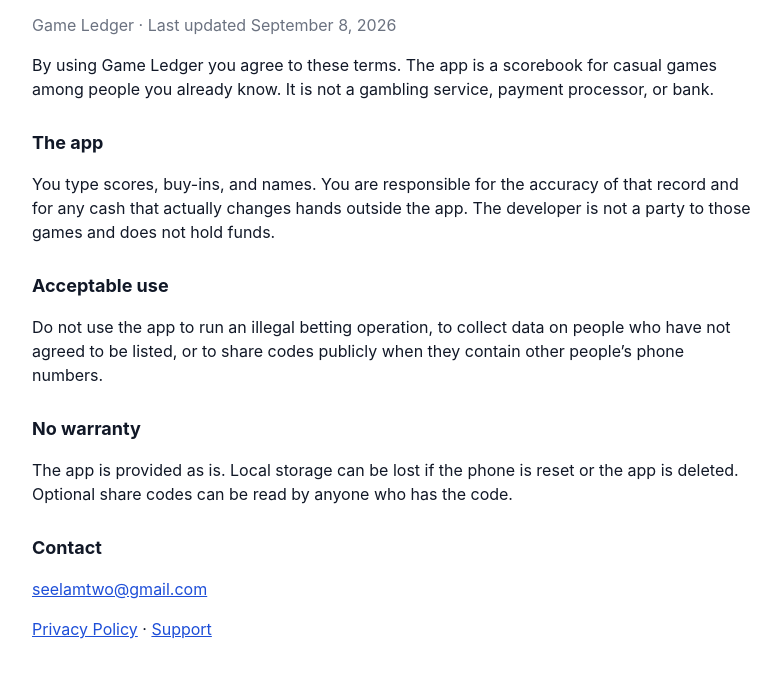
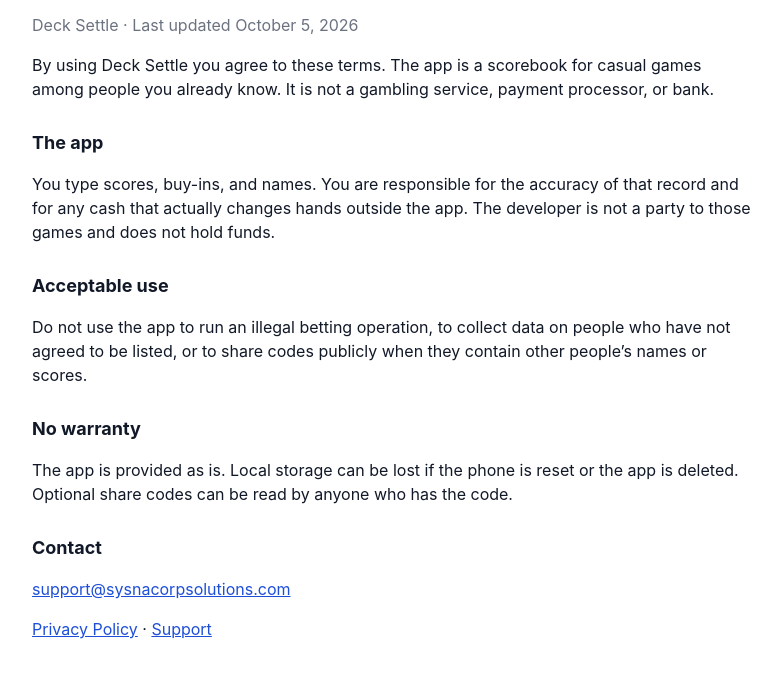
Before and after one commit to seelamtwo/GameLedger-legal, a plain HTML site: page terms.html in a window 1280 px wide. Shown: the part 85-762 px from the top of the page, without its empty margins (248-1029 px from the left). Drawn offline with Linux system fonts and the light colour scheme.

Commit message:
Rename to Deck Settle and use support@sysnacorpsolutions.com on all pages.

```diff
--- a/terms.html
+++ b/terms.html
@@ -3,7 +3,7 @@
 <head>
   <meta charset="utf-8">
   <meta name="viewport" content="width=device-width, initial-scale=1">
-  <title>Terms of Use — Game Ledger</title>
+  <title>Terms of Use — Deck Settle</title>
   <style>
     body { font-family: -apple-system, BlinkMacSystemFont, "Segoe UI", sans-serif; line-height: 1.5; color: #111827; max-width: 720px; margin: 40px auto; padding: 0 20px; }
     h1 { font-size: 28px; margin-bottom: 4px; }
@@ -14,20 +14,20 @@
 </head>
 <body>
   <h1>Terms of Use</h1>
-  <p class="muted">Game Ledger · Last updated September 8, 2026</p>
-  <p>By using Game Ledger you agree to these terms. The app is a scorebook for casual games among people you already know. It is not a gambling service, payment processor, or bank.</p>
+  <p class="muted">Deck Settle · Last updated October 5, 2026</p>
+  <p>By using Deck Settle you agree to these terms. The app is a scorebook for casual games among people you already know. It is not a gambling service, payment processor, or bank.</p>
 
   <h2>The app</h2>
   <p>You type scores, buy-ins, and names. You are responsible for the accuracy of that record and for any cash that actually changes hands outside the app. The developer is not a party to those games and does not hold funds.</p>
 
   <h2>Acceptable use</h2>
-  <p>Do not use the app to run an illegal betting operation, to collect data on people who have not agreed to be listed, or to share codes publicly when they contain other people’s phone numbers.</p>
+  <p>Do not use the app to run an illegal betting operation, to collect data on people who have not agreed to be listed, or to share codes publicly when they contain other people’s names or scores.</p>
 
   <h2>No warranty</h2>
   <p>The app is provided as is. Local storage can be lost if the phone is reset or the app is deleted. Optional share codes can be read by anyone who has the code.</p>
 
   <h2>Contact</h2>
-  <p><a href="mailto:seelamtwo@gmail.com">seelamtwo@gmail.com</a></p>
+  <p><a href="mailto:support@sysnacorpsolutions.com">support@sysnacorpsolutions.com</a></p>
   <p><a href="privacy.html">Privacy Policy</a> · <a href="support.html">Support</a></p>
 </body>
 </html>
```
Also changed, not shown: index.html (+2 -2 lines), privacy.html (+3 -3 lines), support.html (+3 -3 lines).
